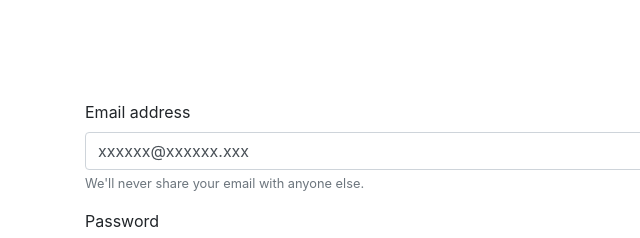
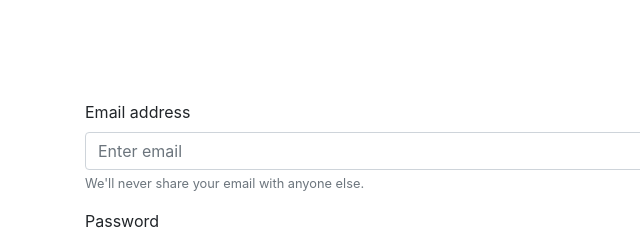
Before and after one commit to thiagocordeiro-helloprint/frontend, a plain HTML site: page public/index.html in a window 1280 px wide. Shown: the top 238 px of the page, 0-640 px from the left. Drawn offline with nearby package versions, Linux system fonts and the light colour scheme.

Commit message:
removed email default value

```diff
--- a/public/index.html
+++ b/public/index.html
@@ -13,7 +13,7 @@
         <form>
           <div class="form-group">
             <label for="exampleInputEmail1">Email address</label>
-            <input type="email" class="form-control" name="email" id="email" aria-describedby="emailHelp" placeholder="Enter email" value="xxxxxx@xxxxxx.xxx">
+            <input type="email" class="form-control" name="email" id="email" aria-describedby="emailHelp" placeholder="Enter email">
             <small id="emailHelp" class="form-text text-muted">We'll never share your email with anyone else.</small>
           </div>
           <div class="form-group">
```
